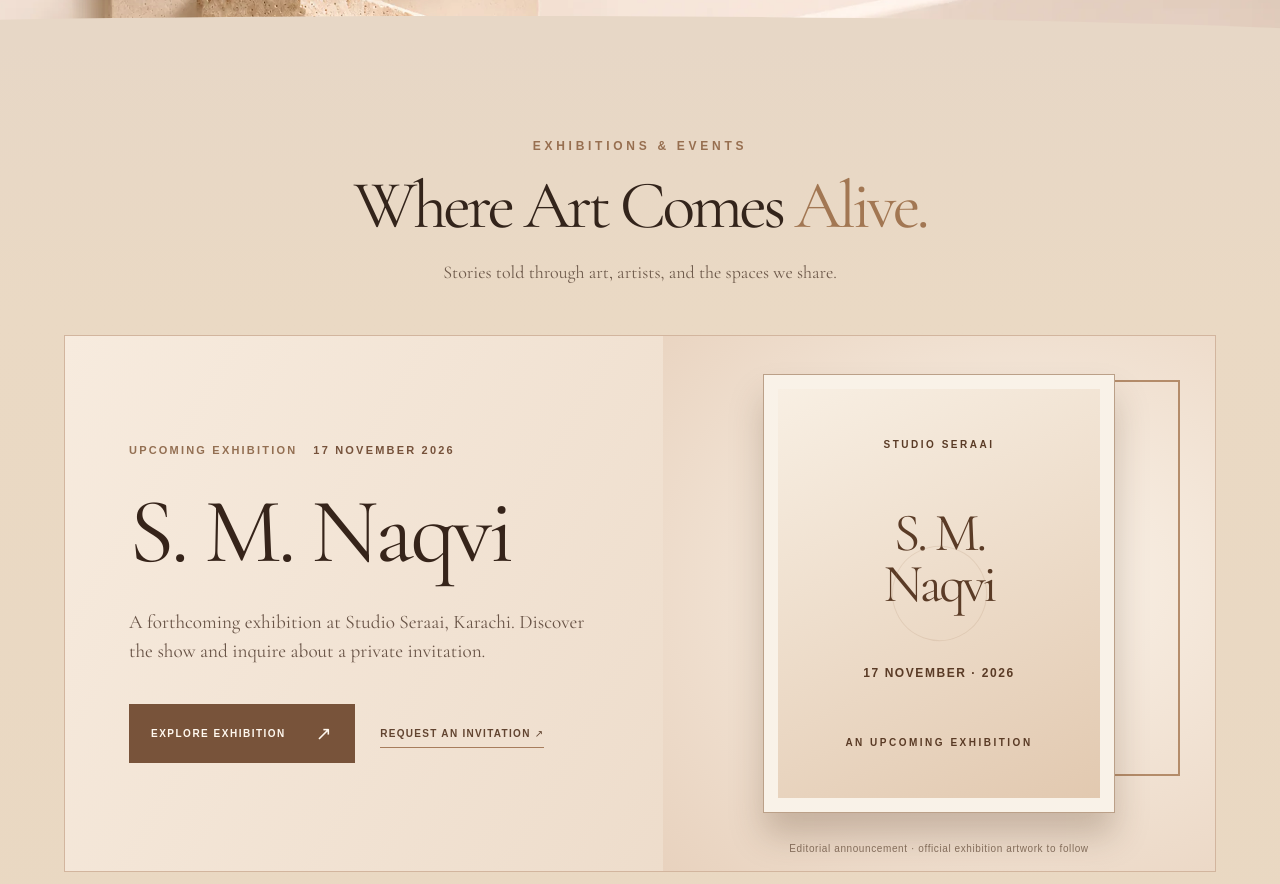
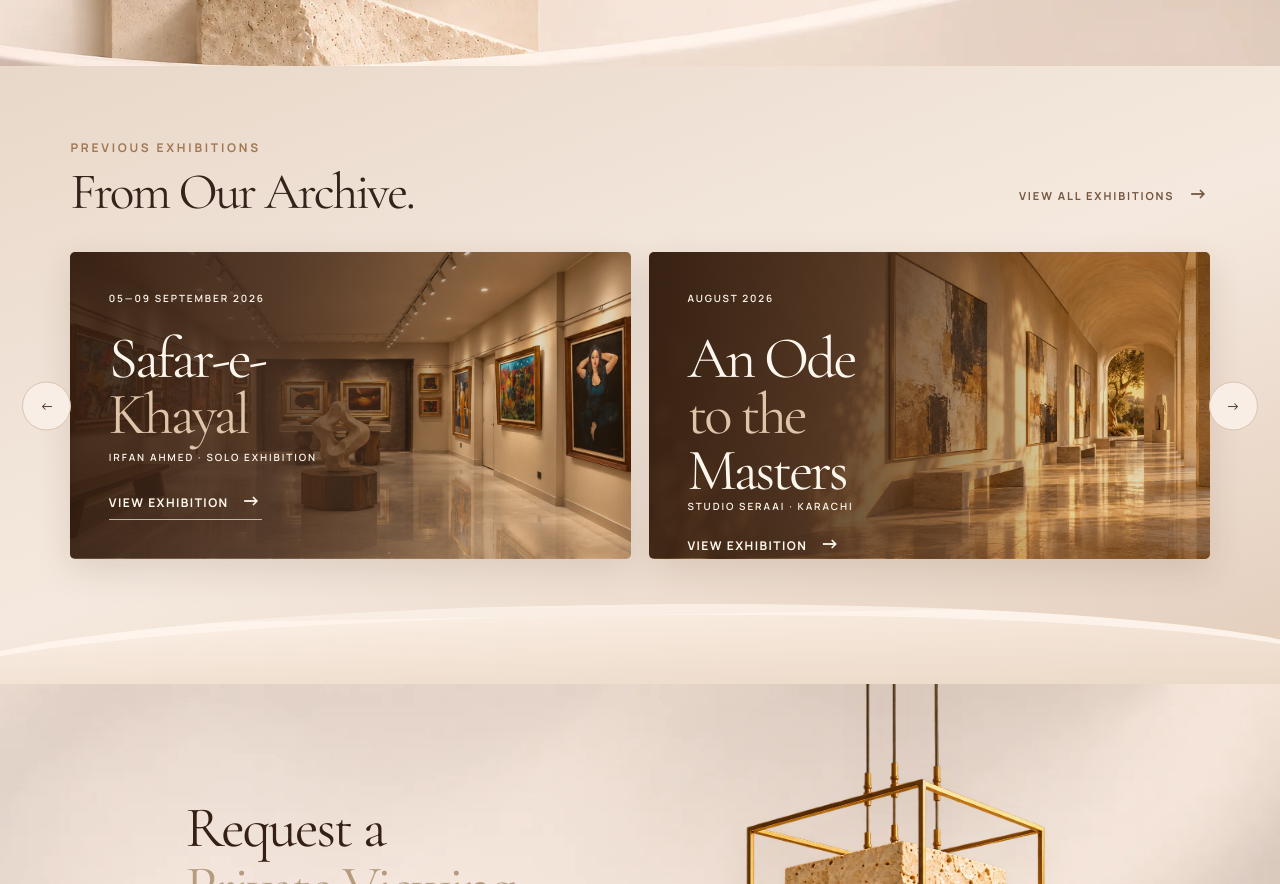
Before and after one commit to studioseraai/studioseraai, a Next.js app: page / in a window 1280 px wide. Shown: the part 2140-3024 px from the top of the page. Built offline with nearby package versions, Linux system fonts and the light colour scheme.

Commit message:
Remove upcoming show card and mount archive-only exhibition slider

```diff
--- a/app/gallery-components/views.tsx
+++ b/app/gallery-components/views.tsx
@@ -4,6 +4,7 @@ import {Hero,ArtCard} from './interactive';
 import CuratedCollectionSlider from './CuratedCollectionSlider';
 import HomeArtists from './HomeArtists';
 import PrivateViewing from './PrivateViewing';
+import ExhibitionArchive from './ExhibitionArchive';
 import continuity from './HomeContinuity.module.css';
 import {exhibitionLineup} from './exhibitionLineup';
 
@@ -11,25 +12,5 @@ export function Intro({label,title,description,image=false}:{label:string;title:
 export function ConnectionNotice({data}:{data:GalleryData}){return data.unavailable?<p className="sg-service" role="status">The collection is temporarily unavailable. Please try again shortly.</p>:null;}
 export function EventCards({events}:{events:GalleryEvent[]}){return events.length?<div className="sg-event-grid">{events.map(e=><Link className="sg-event-card" href={'/events/'+e.id} key={e.id}><div className="sg-event-visual"><span>{new Date(e.starts_at).toLocaleDateString('en-GB',{day:'2-digit',month:'short',timeZone:'Asia/Karachi'})}</span></div><div><p className="sg-kicker">{e.category}</p><h3>{e.title}</h3><p>{e.venue}</p><p className="sg-event-description">{e.description}</p><span className="sg-link">VIEW DETAILS ↗</span></div></Link>)}</div>:<div className="sg-empty sg-event-empty"><p className="sg-kicker">THE NEXT CHAPTER</p><h3>Something to look forward to.</h3><p>New exhibitions and conversations will appear here when announced.</p><Link className="sg-link" href="/contact">Stay in conversation ↗</Link></div>}
 function Chapter({number,label,title,description,href,action,image,tone='light',children}:{number:string;label:string;title:React.ReactNode;description:string;href:string;action:string;image:string;tone?:string;children?:React.ReactNode}){return <section className={'wa-chapter wa-'+tone}><img className="wa-chapter-image" src={image} alt="" loading="lazy" decoding="async"/><div className="wa-chapter-shade"/><div className="wa-chapter-copy"><p className="sg-kicker">{label}</p><h2>{title}</h2><p>{description}</p><Link className="wa-action" href={href}><span>↗</span>{action}</Link></div>{children}<span className="wa-concept">ILLUSTRATIVE GALLERY CONCEPT</span></section>}
-export function Home({data}:{data:GalleryData}){return <div className={"wa-home "+continuity.flow}><Hero/><CuratedCollectionSlider artworks={data.artworks}/><ConnectionNotice data={data}/><HomeArtists artworks={data.artworks}/><section className="wa-exhibitions" id="exhibitions" aria-labelledby="exhibitions-v3-heading">
- <div className="ev3-intro"><p className="sg-kicker">EXHIBITIONS & EVENTS</p><h2 id="exhibitions-v3-heading">Where Art Comes <em>Alive.</em></h2><p>Stories told through art, artists, and the spaces we share.</p></div>
- <div className="ev3-feature">
-  <div className="ev3-feature-copy">
-   <p className="ev3-overline">UPCOMING EXHIBITION <span>17 NOVEMBER 2026</span></p>
-   <h3>S. M. Naqvi</h3>
-   <p>A forthcoming exhibition at Studio Seraai, Karachi. Discover the show and inquire about a private invitation.</p>
-   <div className="ev3-actions"><Link href="/events/sm-naqvi-november-2026">EXPLORE EXHIBITION <span aria-hidden="true">↗</span></Link><Link href="/contact?viewing=1">REQUEST AN INVITATION ↗</Link></div>
-  </div>
-  <div className="ev3-feature-art" aria-label="Exhibition announcement artwork">
-   <div className="ev3-art-outline" aria-hidden="true"/>
-   <div className="ev3-announcement"><span>STUDIO SERAAI</span><div className="ev3-mark" aria-hidden="true"/><strong>S. M.<br/>Naqvi</strong><small>17 NOVEMBER · 2026</small><span>AN UPCOMING EXHIBITION</span></div>
-   <p>Editorial announcement · official exhibition artwork to follow</p>
-  </div>
- </div>
- <div className="ev3-archive-heading"><div><p className="sg-kicker">PREVIOUS EXHIBITIONS</p><h3>From Our Archive.</h3></div><Link href="/events?period=past">VIEW ALL EXHIBITIONS ↗</Link></div>
- <div className="ev3-archive">
-  <Link href="/events/safar-e-khayal-2026" className="ev3-archive-card ev3-safar"><div className="ev3-archive-art"><span>05—09 SEPTEMBER 2026</span><strong>Safar-e-<br/><em>Khayal</em></strong><small>IRFAN AHMED · SOLO EXHIBITION</small></div><div className="ev3-archive-copy"><span>PAST EXHIBITION · 2026</span><h4>Safar-e-Khayal</h4><p>Irfan Ahmed's solo exhibition at Studio Seraai, Karachi.</p><b>VIEW EXHIBITION ↗</b></div></Link>
-  <Link href="/events/an-ode-to-the-masters-2026" className="ev3-archive-card ev3-ode"><div className="ev3-archive-art"><span>AUGUST 2026</span><strong>An Ode<br/><em>to the</em><br/>Masters</strong><small>STUDIO SERAAI · KARACHI</small></div><div className="ev3-archive-copy"><span>PAST EXHIBITION · 2026</span><h4>An Ode to the Masters</h4><p>A group exhibition honouring the legacy of Pakistani painters.</p><b>VIEW EXHIBITION ↗</b></div></Link>
- </div>
- </section><PrivateViewing/></div>}
+export function Home({data}:{data:GalleryData}){return <div className={"wa-home "+continuity.flow}><Hero/><CuratedCollectionSlider artworks={data.artworks}/><ConnectionNotice data={data}/><HomeArtists artworks={data.artworks}/><ExhibitionArchive/><PrivateViewing/></div>}
 export function Related({data,exclude}:{data:GalleryData;exclude:number}){const items=data.artworks.filter(a=>a.id!==exclude).slice(0,4);return items.length?<section className="sg-section sg-light"><p className="sg-kicker">CONTINUE EXPLORING</p><h2>Another way of seeing.</h2><div className="sg-grid">{items.map(a=><ArtCard key={a.id} art={a}/>)}</div></section>:null;}
```
